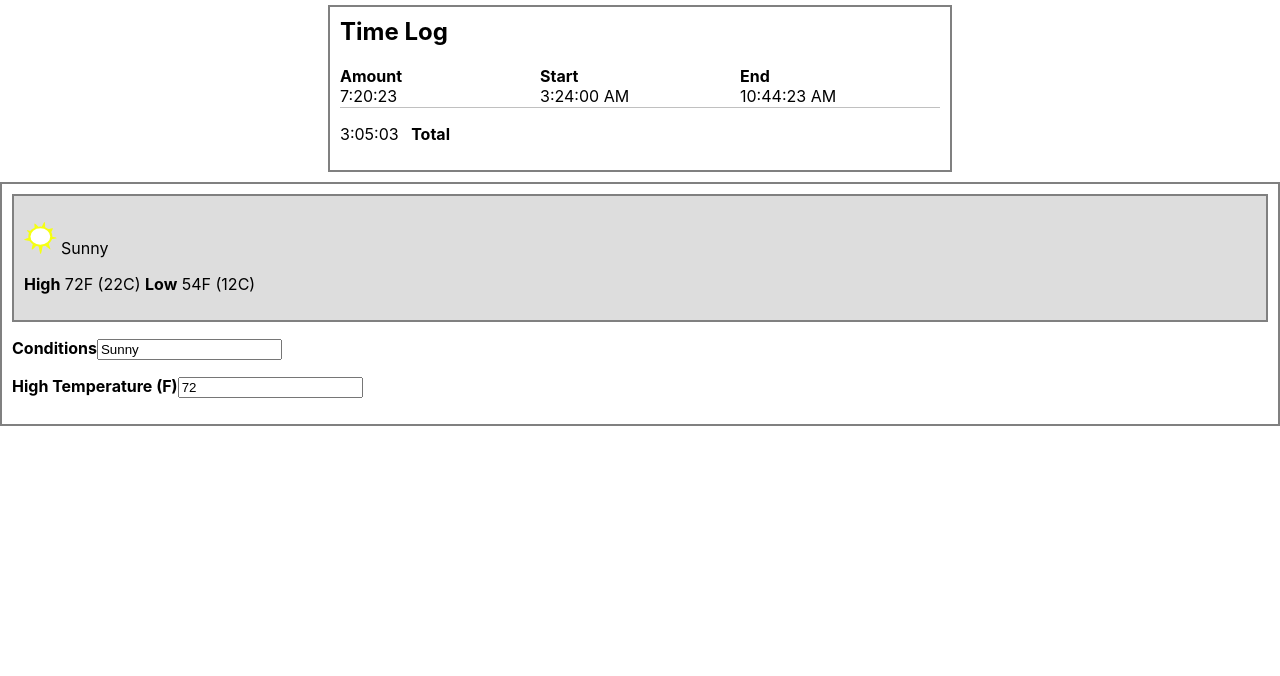
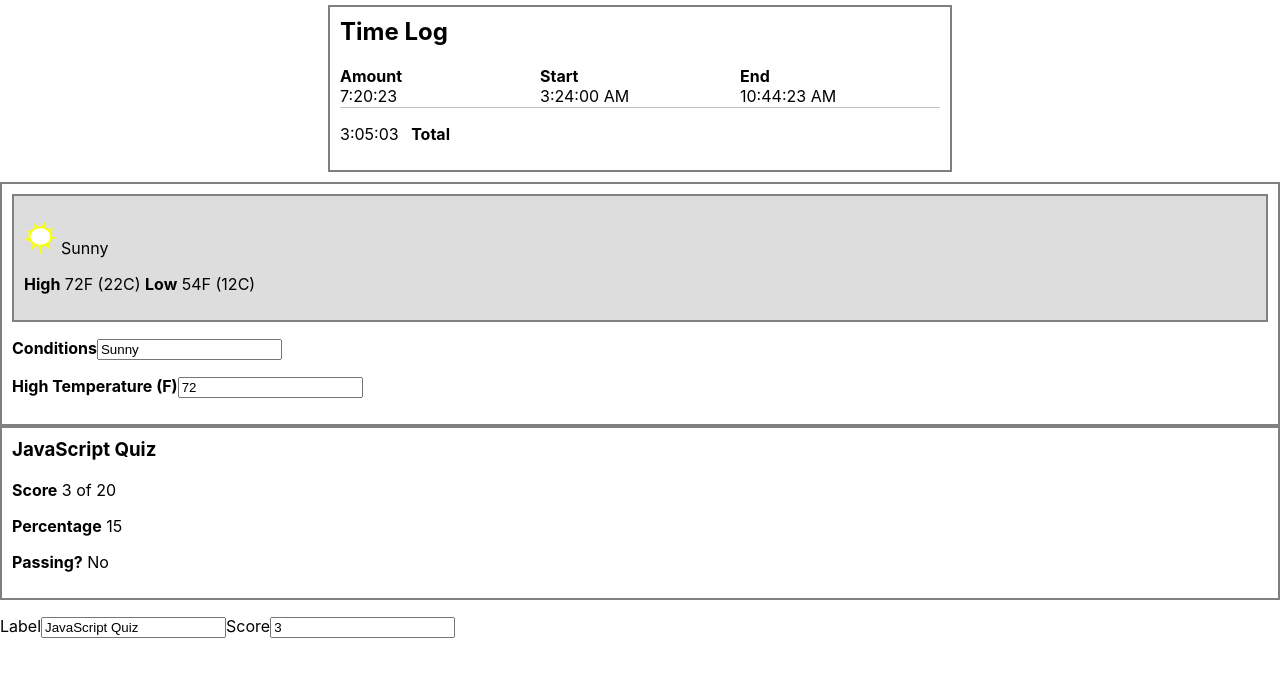
Before and after one commit to dotswift/react-workshop-daytwo, a React (Create React App) app: page / in a window 1280 px wide. Shown: the top 676 px of the page. Built offline with nearby package versions, Linux system fonts and the light colour scheme.

Commit message:
GradeForm added with binding

```diff
--- a/src/App.js
+++ b/src/App.js
@@ -3,6 +3,7 @@ import './App.css';
 import Weather from './components/Weather';
 import WeatherForm from './components/WeatherForm';
 import Grade from './components/Grade';
+import GradeForm from './components/GradeForm';
 import Inbox from './components/Inbox/Inbox';
 import TimeLog from './components/TimeLog/TimeLog';
 
@@ -11,6 +12,7 @@ function App() {
     <div className="App">
       <TimeLog/>
       <WeatherForm/>
+      <GradeForm/>
     </div>
   );
 }
--- /dev/null
+++ b/src/components/GradeForm.js
@@ -0,0 +1,69 @@
+import React, { Component } from 'react';
+import Grade from './Grade';
+
+class WeatherForm extends Component {
+
+    state = {
+        label: 'JavaScript Quiz',
+        score: '3'
+    }
+    handleChangeLabel = e => {
+        this.setState({
+            label: e.target.value
+        });
+    }
+    handleChangeScore = e => {
+        this.setState({
+            score: e.target.value,
+
+        });
+    }
+
+
+
+
+
+    render() {
+            let pass
+
+            if (this.state.score >= 12){
+                pass = true
+            }
+
+
+        return (
+
+            <div className="WeatherForm">
+                <Grade label={this.state.label} score={this.state.score} total={20} passing={pass}></Grade>
+                <p>
+                    <form>
+                        <label>Label</label>
+                        <input value={this.state.label} onChange={this.handleChangeLabel} ></input>
+                        <label>Score</label>
+                        <input value={this.state.score} onChange={this.handleChangeScore} type="number"></input>
+
+                    </form>
+                </p>
+            </div>
+
+            // <div>
+            //     <h3>{this.state.label}</h3>
+            //     <b>Score {this.state.score}  </b> of {this.state.total}
+            //     <form>
+
+            //         <p>  <label>Score</label>
+
+            //         <p> <label>Percentage</label></p>
+            //         <p><label>Passing?</label></p>
+            //         <label> Label </label>
+            //             <input value={this.state.label} onChange={this.handleChangeConditions}></input>
+            //         <label> Score </label>
+            //             <input value={this.state.score} onChange={this.handleChangeConditions}></input></p>
+            //     </form>
+            // </div >
+        )
+    }
+
+
+
+} export default WeatherForm;
```
